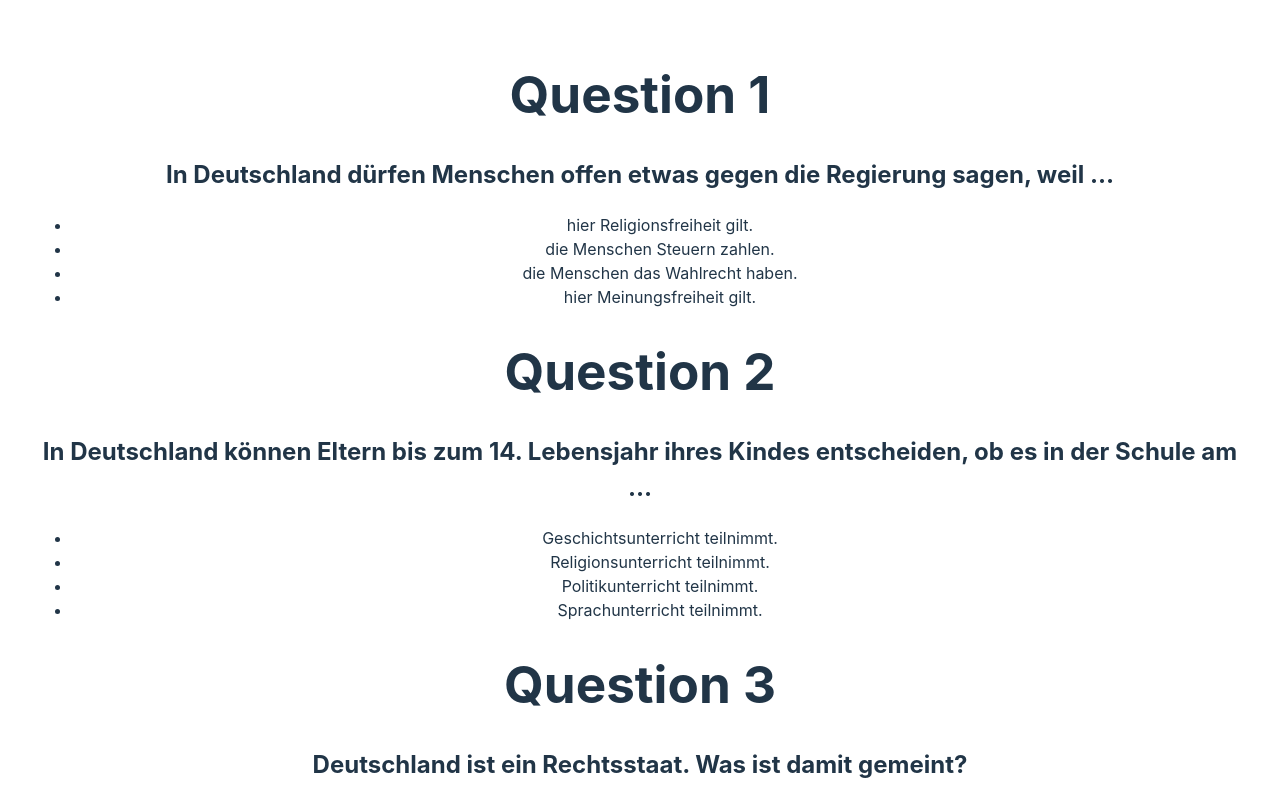
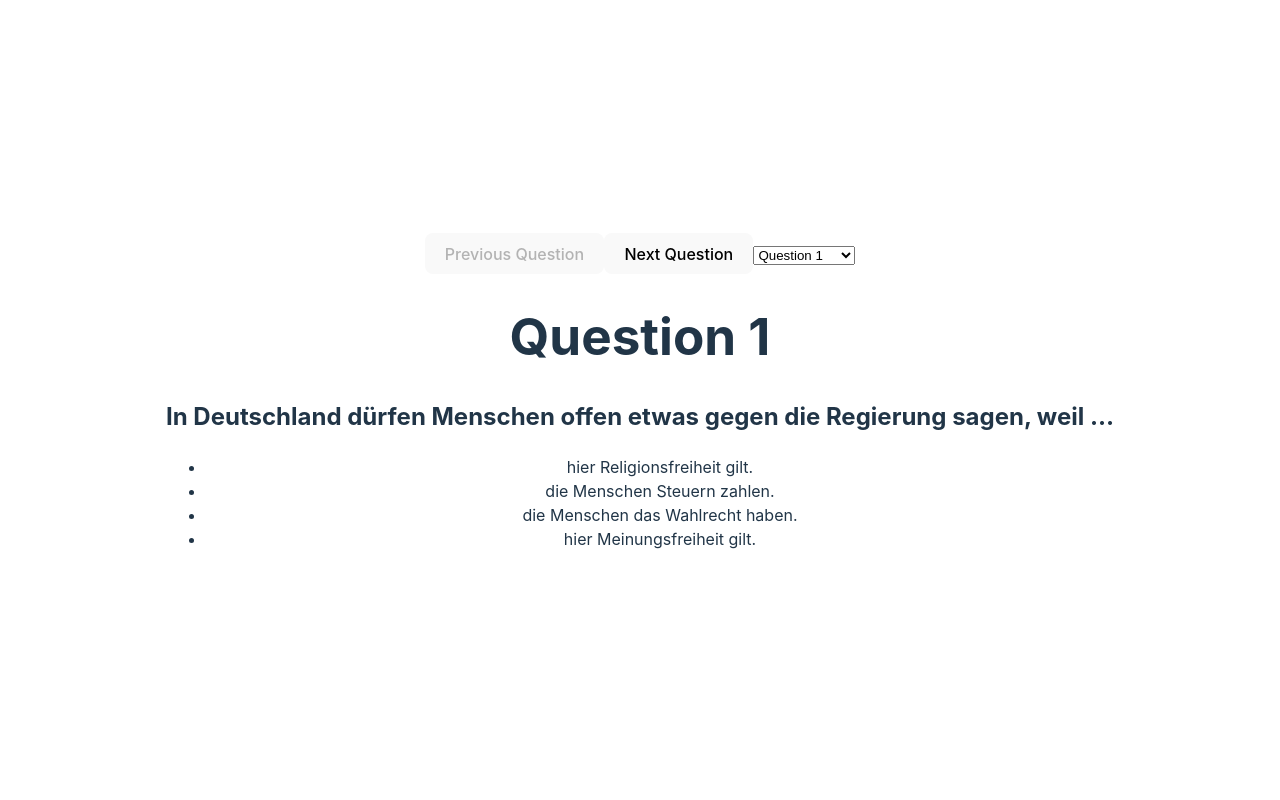
Before and after one commit to JoshRBeck/bamfclone, a React (Vite) app: page / in a window 1280 px wide. Shown: the top 800 px of the page. Built offline with nearby package versions, Linux system fonts and the light colour scheme.

Commit message:
"Created functionality for next/previous & select"

```diff
--- a/src/App.tsx
+++ b/src/App.tsx
@@ -1,19 +1,61 @@
+import React, { useState } from "react";
 import "./App.css";
 import QuestionComponent from "./components/question";
 import questionItems from "./questions.json";
 
 const App: React.FC = () => {
+  const [currentQuestionIndex, setCurrentQuestionIndex] = useState(0);
+
+  const handleNextQuestion = () => {
+    setCurrentQuestionIndex((prevIndex) =>
+      prevIndex < questionItems.length - 1 ? prevIndex + 1 : prevIndex
+    );
+  };
+
+  const handlePrevQuestion = () => {
+    setCurrentQuestionIndex((prevIndex) =>
+      prevIndex > 0 ? prevIndex - 1 : prevIndex
+    );
+  };
+
+  const handleSelectQuestion = (
+    event: React.ChangeEvent<HTMLSelectElement>
+  ) => {
+    setCurrentQuestionIndex(Number(event.target.value));
+  };
+
+  const currentQuestion = questionItems[currentQuestionIndex];
+
   return (
     <>
-      {questionItems.map((question, index) => (
-        <QuestionComponent
-          key={index}
-          index={index}
-          question={question.question}
-          answers={question.answers}
-          correctAnswer={question.correct_answer}
-        />
-      ))}
+      <div>
+        <button
+          onClick={handlePrevQuestion}
+          disabled={currentQuestionIndex === 0}
+        >
+          Previous Question
+        </button>
+        <button
+          onClick={handleNextQuestion}
+          disabled={currentQuestionIndex === questionItems.length - 1}
+        >
+          Next Question
+        </button>
+        <select onChange={handleSelectQuestion} value={currentQuestionIndex}>
+          {questionItems.map((_, index) => (
+            <option key={index} value={index}>
+              Question {index + 1}
+            </option>
+          ))}
+        </select>
+      </div>
+      <QuestionComponent
+        key={currentQuestionIndex}
+        index={currentQuestionIndex}
+        question={currentQuestion.question}
+        answers={currentQuestion.answers}
+        correctAnswer={currentQuestion.correct_answer}
+      />
     </>
   );
 };
```
